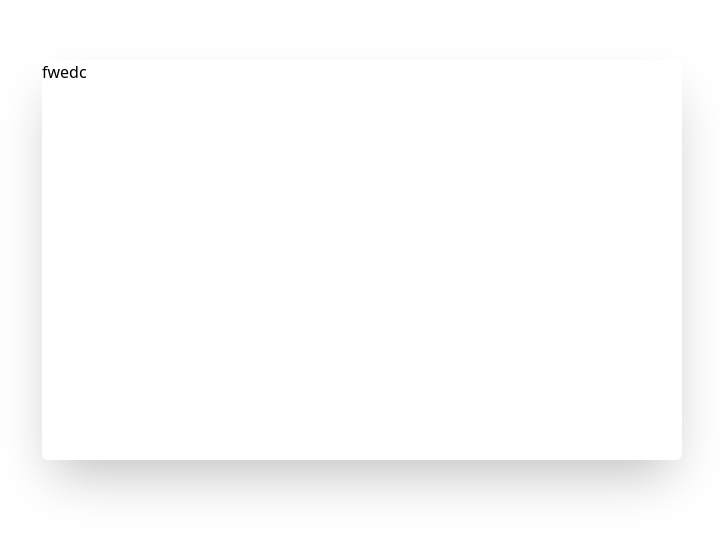
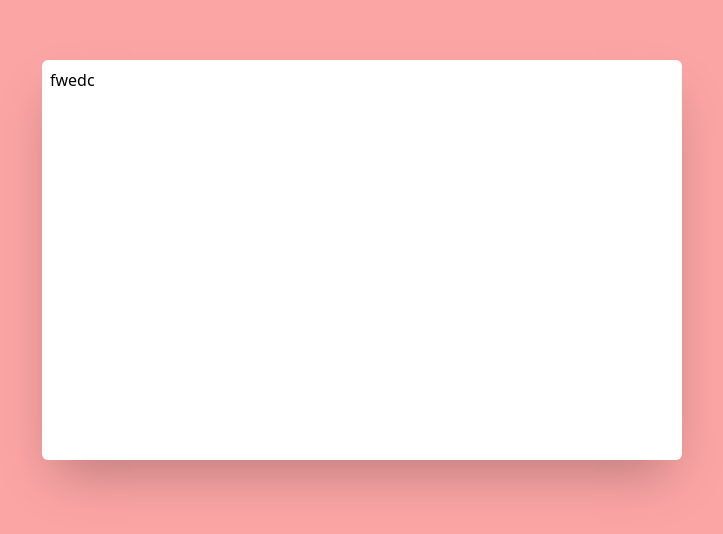
Before and after one commit to marycynthia2020/mini-calculator, a plain HTML site: page index.html in a window 1280 px wide. Shown: the part 140-674 px from the top of the page, without its empty margins (278-1001 px from the left). Drawn offline with Linux system fonts and the light colour scheme.

Commit message:
restructures folder

```diff
--- a/dist/index.html
+++ b/index.html
@@ -6,8 +6,8 @@
     <link rel="stylesheet" href="/dist/style.css" />
     <title>Calculator</title>
   </head>
-  <body class="w-screen h-screen grid place-items-center">
-    <div class="w-4/5 md:w-1/2 md:h-1/2 bg-white rounded-md shadow-2xl">
+  <body class="w-screen h-screen grid place-items-center bg-red-300">
+    <div class="w-[90%] p-2 md:w-1/2 md:h-1/2 bg-white rounded-md shadow-2xl">
       fwedc
     </div>
   </body>
--- a/tailwind.config.js
+++ b/tailwind.config.js
@@ -1,6 +1,6 @@
 /** @type {import('tailwindcss').Config} */
 export default {
-  content: ["/dist/**/*.{html,js}"],
+  content: ["./*{html,js}"],
   theme: {
     extend: {},
   },
```
Also changed, not shown: dist/style.css.
